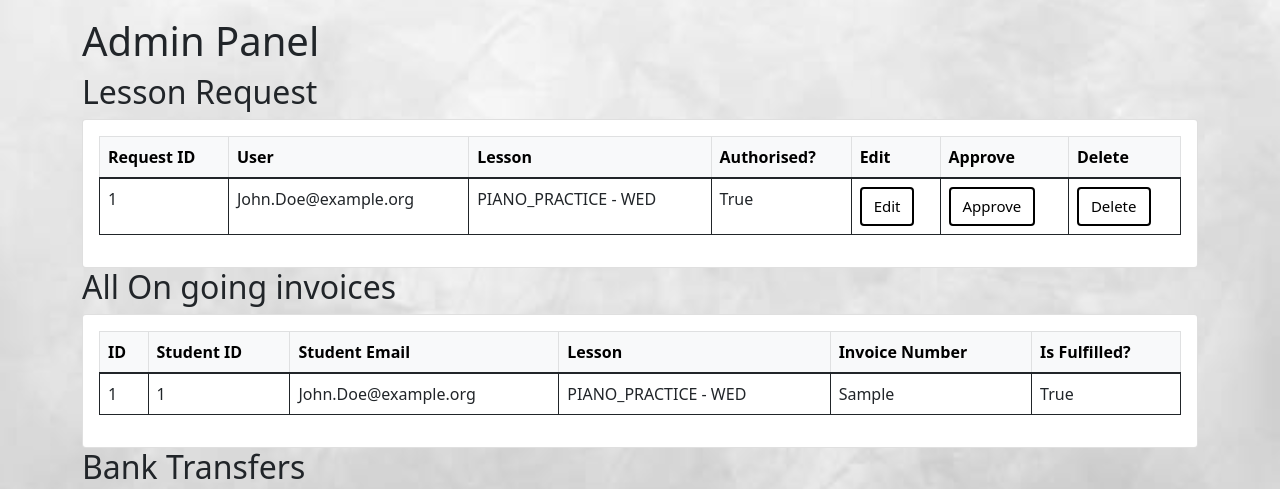
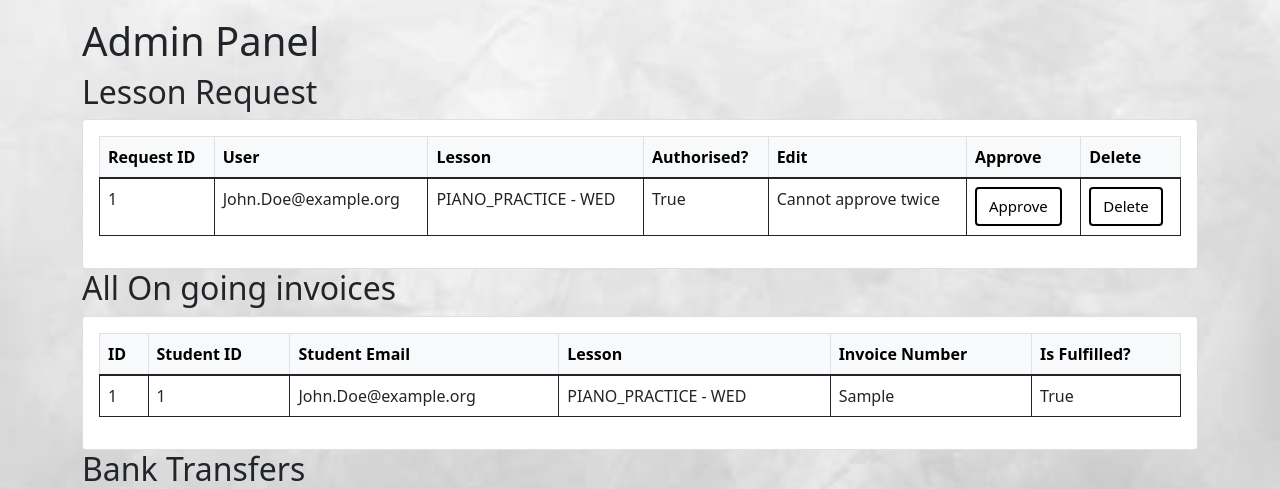
Before and after one commit to muzami1ali/Orca, a Django app: page /dashboard/admin/ in a window 1280 px wide. Shown: the part 48-537 px from the top of the page. Run offline with Django 4.2, Linux system fonts and the light colour scheme; a user stored in the database is signed in; data comes from the database, SQL or seed files in the repository; tables that the repository leaves empty hold one stand-in row (values such as "Sample post"); some libraries are stand-ins or nearby versions.

Commit message:
Add to admin panel to not allow repeat approvals

```diff
--- a/lessons/templates/admin_panel.html
+++ b/lessons/templates/admin_panel.html
@@ -33,9 +33,13 @@
                         <td>{{request.lesson}}</td>
                         <td>{{request.is_authorised}}</td>
                         <td>
+                            {%if request.is_authorised%}
+                            <p> Cannot approve twice</p>
+                            {%else%}
                             <form action="{% url 'edit_lesson' request.id %}" method="get">
                                 <input type="submit" value="Edit" class="lessons btn small-button">
                             </form>
+                            {%endif%}
                         </td>
                         <td>
                             <form action="{% url 'approve_lesson' request.id %}" method="post">
```
